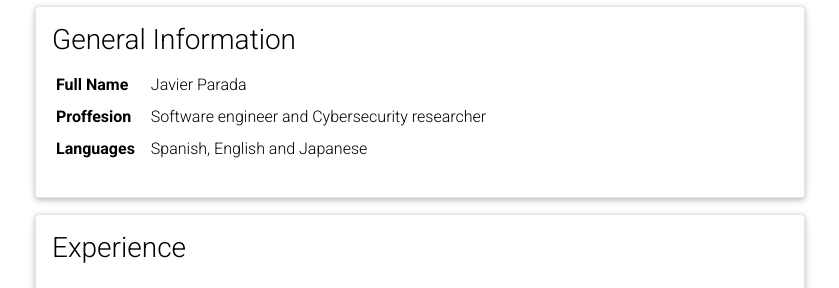
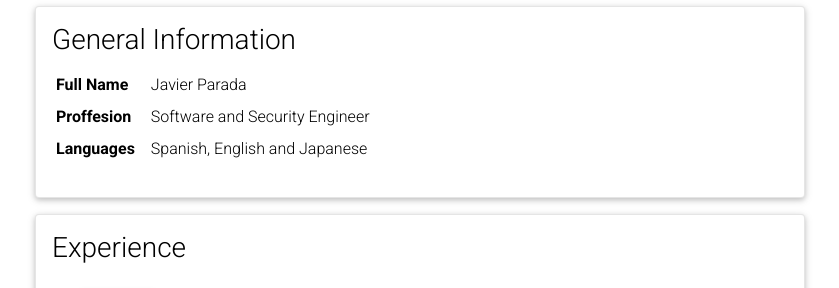
Before and after one commit to jparadadev/jparadadev.github.io, a Jekyll site: the page built from _pages/cv.md, in a window 1280 px wide and 900 px high. Shown: the part 179-467 px from the top of the window, without its empty margins (220-1059 px from the left). Built offline with Jekyll 4.4.1, drawn with Linux system fonts in a browser that asks for light colours; comment, search, counter and statistics services are not loaded; a style sheet for code colours, icons or effects is not loaded.

Commit message:
update cv header

```diff
--- a/_data/cv.yml
+++ b/_data/cv.yml
@@ -4,7 +4,7 @@
     - name: Full Name
       value: Javier Parada
     - name: Proffesion
-      value: Software engineer and Cybersecurity researcher
+      value: Software and Security Engineer
     - name: Languages
       value: Spanish, English and Japanese
 
```
